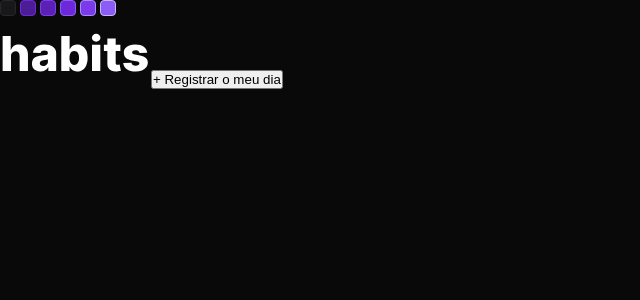
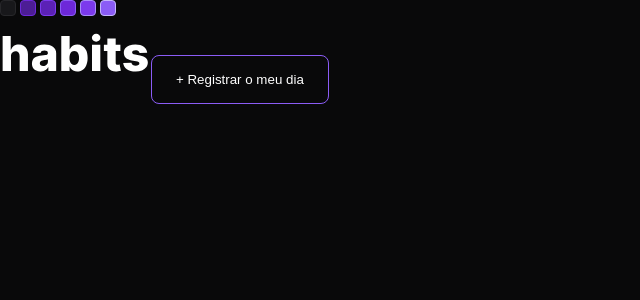
Before and after one commit to Poveii/habits, a React (Vite) app: page / in a window 1280 px wide. Shown: the top 300 px of the page, without its empty margins (0-640 px from the left). Built offline with nearby package versions, Linux system fonts and the light colour scheme.

Commit message:
:lipstick: feat: Styled App button

```diff
--- a/src/App.css
+++ b/src/App.css
@@ -2,3 +2,11 @@ body {
   height: 100vh;
   background-color: #09090a;
 }
+
+button {
+  padding: 16px 24px;
+  background-color: transparent;
+  color: #ffffff;
+  border: 1px solid #8b5cf6;
+  border-radius: 8px;
+}
```
